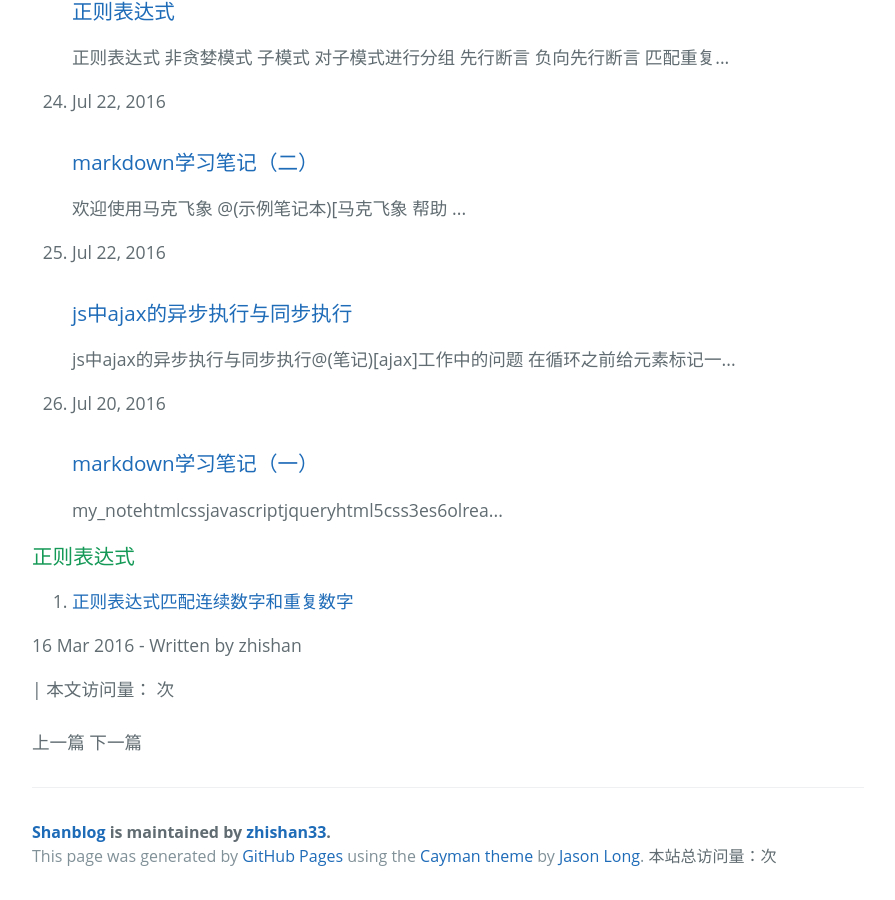
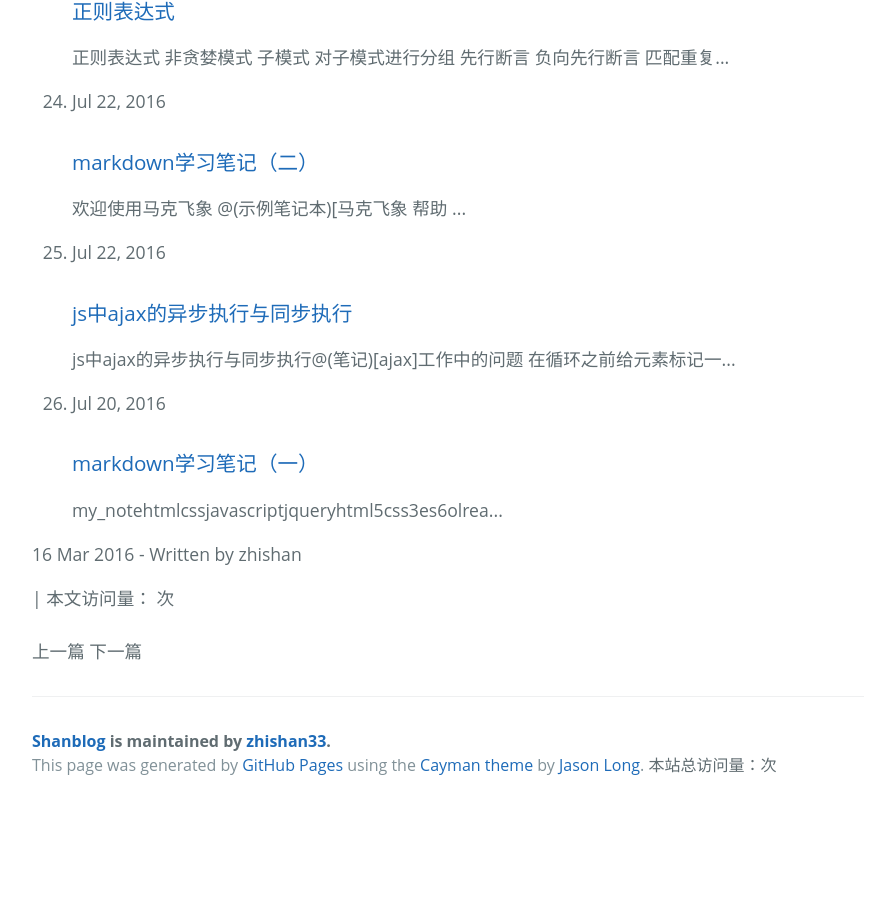
Before and after one commit to zhishan33/shanBlog, a Jekyll site: the page built from index.html, in a window 1280 px wide and 900 px high, scrolled down 4708 px. Shown: the whole window, without its empty margins (192-1087 px from the left). Built offline with Jekyll 4.4.1, drawn with Linux system fonts in a browser that asks for light colours; comment, search, counter and statistics services are not loaded; after the commit the page ends 5517 px from its top, so only the background shows below that.

Commit message:
fix index

```diff
--- a/index.html
+++ b/index.html
@@ -80,7 +80,7 @@ date: 2016 2016-03-16 +0800
 	<!--<p class="rss-subscribe">subscribe
 		<a href="{{ " /feed.xml " | prepend: site.baseurl }}">via RSS</a>
 	</p>-->
-	<article>
+	<!-- <article>
 		<h3>
 			<a id="welcome-to-github-pages" class="anchor" href="#welcome-to-github-pages" aria-hidden="true"><span
 					aria-hidden="true" class="octicon octicon-link"></span></a>正则表达式</h3>
@@ -89,6 +89,6 @@ date: 2016 2016-03-16 +0800
 				<a href="https://zhishan33.github.io/shanBlog/2016-09-01-re-nore.md">正则表达式匹配连续数字和重复数字</a>
 			</li>
 		</ol>
-	</article>
+	</article> -->
 </div>
 <p>{{page.date | date_to_string}} - Written by {{ page.author }}</p>
```
Also changed, not shown: 1 other file.
